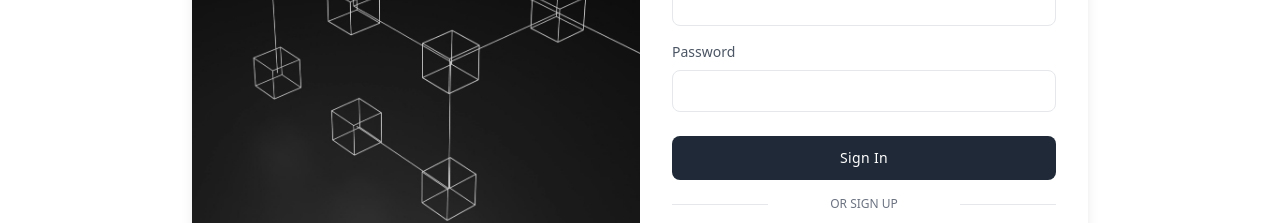
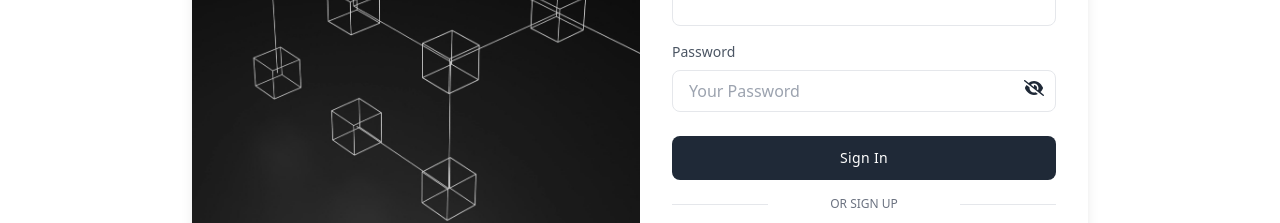
Before and after one commit to Irfankhan20/phase-2-mobile-shop-client, a React (Vite) app: page /login in a window 1280 px wide. Shown: the part 378-601 px from the top of the page. Built offline with nearby package versions, Linux system fonts and the light colour scheme; no server answers.

Commit message:
user sign in function create successfully

```diff
--- a/src/pages/Authentication/Login.jsx
+++ b/src/pages/Authentication/Login.jsx
@@ -1,7 +1,8 @@
 import { Link, useLocation, useNavigate } from "react-router-dom";
 import bgImg from "../../assets/images/login.jpg";
 import logo from "../../assets/images/logo.png";
-import { useContext } from "react";
+import { useContext, useState } from "react";
+import { FaEye, FaEyeSlash } from "react-icons/fa6";
 import { AuthContext } from "../../providers/AuthProvider";
 import toast from "react-hot-toast";
 const Login = () => {
@@ -10,6 +11,12 @@ const Login = () => {
   const from = location?.state || "/";
   // console.log(from)
   const { signIn, signInWithGoogle } = useContext(AuthContext);
+
+  // password show functionality
+  const [showPassword, setShowPassword] = useState(false);
+  const handleShowPassword = () => {
+    setShowPassword(!showPassword);
+  };
 
   // Google Signin
   const handleGoogleSignIn = async () => {
@@ -30,14 +37,13 @@ const Login = () => {
     const form = e.target;
     const email = form.email.value;
     const pass = form.password.value;
-    // console.log({ email, pass })
+
     try {
       //User Login
       await signIn(email, pass);
       toast.success("Signin Successful");
       navigate(from, { replace: true });
     } catch (err) {
-      // console.log(err)
       toast.error(err?.message);
     }
   };
@@ -127,13 +133,21 @@ const Login = () => {
                 </label>
               </div>
 
-              <input
-                id="loggingPassword"
-                autoComplete="current-password"
-                name="password"
-                className="block w-full px-4 py-2 text-gray-700 bg-white border rounded-lg    focus:border-blue-400 focus:ring-opacity-40  focus:outline-none focus:ring focus:ring-blue-300"
-                type="password"
-              />
+              <div className="relative">
+                <input
+                  type={showPassword ? "text" : "password"}
+                  name="password"
+                  placeholder="Your Password"
+                  className="block w-full px-4 py-2 text-gray-700 bg-white border rounded-lg    focus:border-blue-400 focus:ring-opacity-40  focus:outline-none focus:ring focus:ring-blue-300"
+                  required
+                />
+                <span
+                  className="absolute top-2 right-3 text-xl cursor-pointer"
+                  onClick={handleShowPassword}
+                >
+                  {showPassword ? <FaEye /> : <FaEyeSlash />}
+                </span>
+              </div>
             </div>
             <div className="mt-6">
               <button
```
